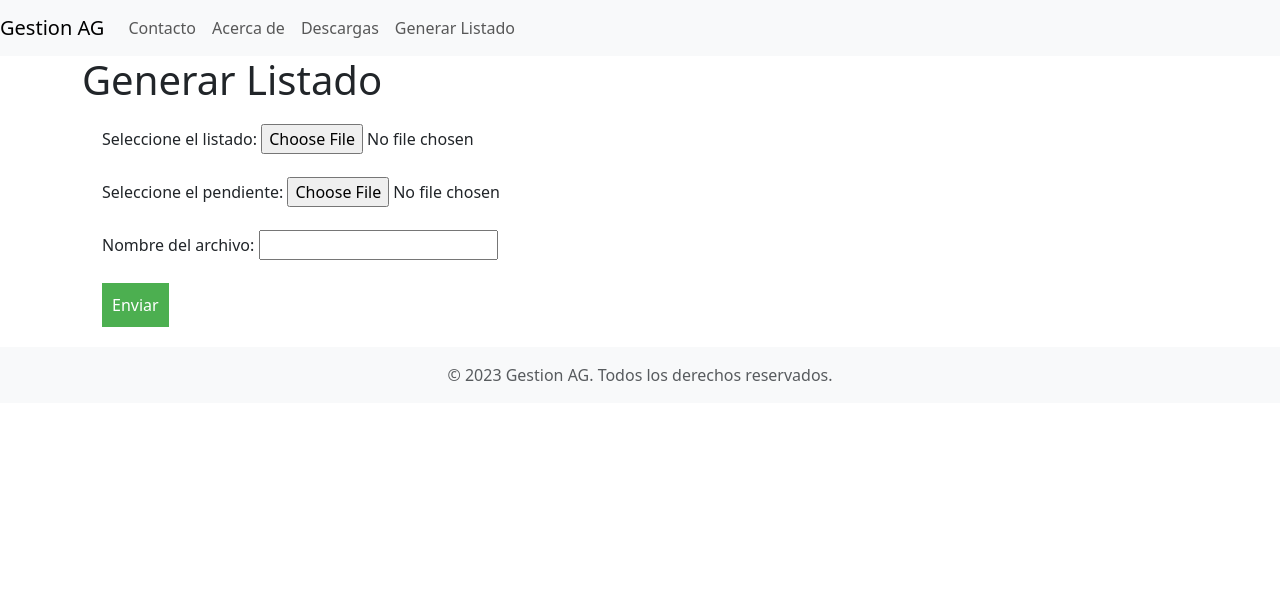
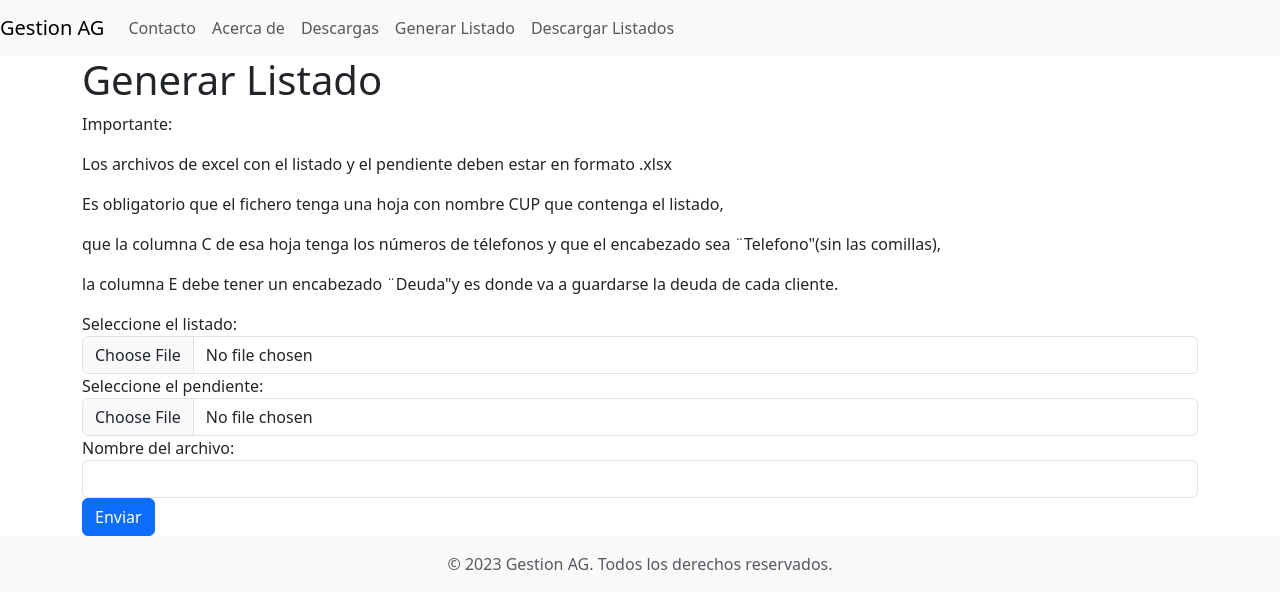
Before and after one commit to dcordova87/GrestionAG, a Django app: page /cobros/generarlistado/ in a window 1280 px wide. Shown: the top 609 px of the page. Run offline with Django 4.2, Linux system fonts and the light colour scheme; some libraries are stand-ins or nearby versions.

Commit message:
se anade funcionalidad de descarga de listados

```diff
--- a/gestionag/gestionag/settings.py
+++ b/gestionag/gestionag/settings.py
@@ -26,7 +26,7 @@ SECRET_KEY = 'django-insecure-_u^uqp+^a(6+0&p1lej9_1ncf@#h8-nbp254da5l_)fb&xxo6j
 # SECURITY WARNING: don't run with debug turned on in production!
 DEBUG = True
 
-ALLOWED_HOSTS = []
+ALLOWED_HOSTS = ['*']
 
 
 # Application definition
--- a/gestionag/gestioncobros/forms.py
+++ b/gestionag/gestioncobros/forms.py
@@ -1,6 +1,13 @@
+from django import forms
+
 from django import forms
 
 class ExcelForm(forms.Form):
+    archivo1 = forms.FileField(label='Seleccione el listado', widget=forms.ClearableFileInput(attrs={'class': 'form-control'}))
+    archivo2 = forms.FileField(label='Seleccione el pendiente', widget=forms.ClearableFileInput(attrs={'class': 'form-control'}))
+    nombre_archivo = forms.CharField(label='Nombre del archivo', widget=forms.TextInput(attrs={'class': 'form-control'}))
+
+class ExcelForm1(forms.Form):
     archivo1 = forms.FileField(label='Seleccione el listado')
     archivo2 = forms.FileField(label='Seleccione el pendiente')
     nombre_archivo = forms.CharField(label='Nombre del archivo')
--- /dev/null
+++ b/gestionag/gestioncobros/templates/gestioncobros/404.html
@@ -0,0 +1,4 @@
+{% extends 'gestioncobros/base.html' %}
+{% load static %}
+
+<p class="text-warning bg-dark"> Page Not Found</p>
--- a/gestionag/gestioncobros/templates/gestioncobros/base.html
+++ b/gestionag/gestioncobros/templates/gestioncobros/base.html
@@ -5,7 +5,6 @@
     <meta charset="UTF-8">
     <meta name="viewport" content="width=device-width, initial-scale=1.0">
     <title>Gestión de Agentes de Telecomuniacines</title>
-    <link rel="stylesheet" type="text/css" href="{% static 'gestioncobros/css/form.css' %}" >
     <link rel="stylesheet" type="text/css" href="{% static 'gestioncobros/css/bootstrap.min.css' %}" >
     <script src="{% static 'gestioncobros/js/bootstrap.min.js' %}"></script>
     <!-- <script>alert();</script> -->
@@ -31,6 +30,9 @@
                 <li class="nav-item">
                     <a class="nav-link" href="/cobros/generarlistado/">Generar Listado</a>
                 </li>
+                <li class="nav-item">
+                    <a class="nav-link" href="/cobros/download/">Descargar Listados</a>
+                </li>
                 <!-- Agrega aquí más enlaces a las demás rutas del proyecto -->
             </ul>
         </div>
--- a/gestionag/gestioncobros/templates/gestioncobros/formlistado.html
+++ b/gestionag/gestioncobros/templates/gestioncobros/formlistado.html
@@ -1,13 +1,39 @@
 {% extends 'gestioncobros/base.html' %}
 {% load static %}
 
-
+<link rel="stylesheet" type="text/css" href="{% static 'gestioncobros/css/form.css' %}" >
 {% block content %}
     <!-- Contenido específico de la página -->
-    <h1>Generar Listado</h1>
+    <p class="h1"> Generar Listado</p>
+    <p>  Importante: </p>
+    <p>  Los archivos de excel con el listado y el pendiente deben estar en formato .xlsx </p>
+    <p>  Es obligatorio que el fichero tenga una hoja con nombre CUP que contenga el listado,  </p>
+    <p>  que la columna C de esa hoja tenga los números de télefonos y que el encabezado sea ¨Telefono"(sin las comillas),</p>
+    <p>   la columna E debe tener un encabezado ¨Deuda"y es donde va a guardarse la deuda de cada cliente. </p>
+
+    <form method="post" enctype="multipart/form-data">
+        {% csrf_token %}
+        <div class="form-group">
+            {{ form.archivo1.label_tag }}
+            {{ form.archivo1 }}
+        </div>
+        <div class="form-group">
+            {{ form.archivo2.label_tag }}
+            {{ form.archivo2 }}
+        </div>
+        <div class="form-group">
+            {{ form.nombre_archivo.label_tag }}
+            {{ form.nombre_archivo }}
+        </div>
+        <input type="submit" class="btn btn-primary" value="Enviar">
+    </form>
+
+
+    <!--
     <form method="post" enctype="multipart/form-data">
         {% csrf_token %}
         {{ form.as_p }}
         <input type="submit" value="Enviar">
     </form>
+    -->
 {% endblock %}
--- a/gestionag/gestioncobros/views.py
+++ b/gestionag/gestioncobros/views.py
@@ -1,11 +1,11 @@
 from django.shortcuts import render
-#from django.http import HttpResponses
 from django.http import HttpResponse
 from .forms import ExcelForm
 from .function.function import GenerarListado
 
 from gestionag.settings import MEDIA_ROOT as mediadir
 import os
+import zipfile
 
 # Create your views here.
 def index(request):
@@ -37,17 +37,53 @@ def generarlistado(request):
         form = ExcelForm()
     return render(request, 'gestioncobros/formlistado.html', {'form': form})
 
-def download(request):
-    #file_name = 'listado1.xlsx'
-    #print(nombre_archivo)
-    file_name = file_name1 + '.xlsx'
-    print(file_name)
+# def download(request):
+#     #file_name = 'listado1.xlsx'
+#     #print(nombre_archivo)
+#     file_name = file_name1 + '.xlsx'
+#     print(file_name)
 
-    #file_name = self.kwargs['nombre_archivo']
-    #file_name = file_name + '.xlsx'
-    ruta = mediadir / file_name
-    print(ruta)
-    archivo = open(ruta, 'rb')
-    response = HttpResponse(archivo, content_type = 'application/vnd.ms-excel')
-    response['Content-Disposition']= f"attachment; filename={file_name}"
+#     #file_name = self.kwargs['nombre_archivo']
+#     #file_name = file_name + '.xlsx'
+#     ruta = mediadir / file_name
+#     print(ruta)
+#     archivo = open(ruta, 'rb')
+#     response = HttpResponse(archivo, content_type = 'application/vnd.ms-excel')
+#     response['Content-Disposition']= f"attachment; filename={file_name}"
+#     return response
+
+
+def download_files(request):
+    # Define the directory path
+    #directory_path = os.path.join(settings.MEDIA_ROOT, 'mediadir')
+    directory_path = mediadir
+
+    # Get all the files in the directory
+    files = os.listdir(directory_path)
+
+    # Render the template with the list of files
+    return render(request, 'gestioncobros/download.html', {'files': files})
+
+def download_selected_files(request):
+    selected_files = request.POST.getlist('selected_files')
+
+    # Create a zip file containing the selected files
+    zip_filename = 'selected_files.zip'
+    zip_filepath = os.path.join(mediadir, zip_filename)
+    with zipfile.ZipFile(zip_filepath, 'w') as zipf:
+        for file in selected_files:
+            file_path = os.path.join(mediadir, file)
+            zipf.write(file_path, file)
+
+    # Open the zip file and read its content
+    with open(zip_filepath, 'rb') as f:
+        response = HttpResponse(f.read(), content_type='application/zip')
+        response['Content-Disposition'] = 'attachment; filename="selected_files.zip"'
+
+    # Delete the zip file
+    os.remove(zip_filepath)
+
     return response
+
+def page_not_found(request):
+    return render(request, '404.html')
```
Also changed, not shown: gestionag/gestioncobros/templates/gestioncobros/download.html (added, +19 -0 lines), gestionag/gestioncobros/url.py (+6 -1 lines).
